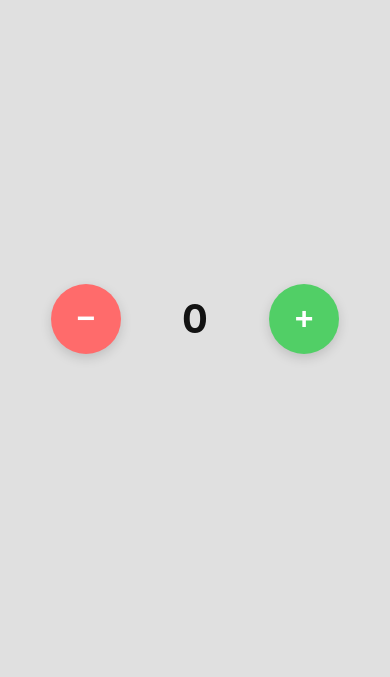
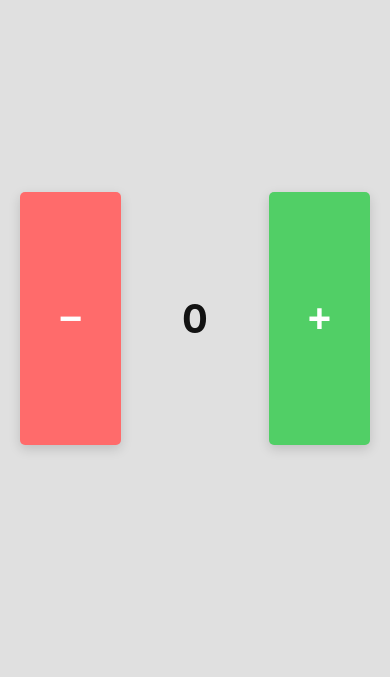
Before and after one commit to my-kiwi/counter, a website built with Vite: page index.html in a window 390 px wide. Shown: the part 81-758 px from the top of the page. Built offline with nearby package versions, Linux system fonts and the light colour scheme.

Commit message:
feat: change buttons shape from circles to rectangles + increase their width/height

```diff
--- a/styles.css
+++ b/styles.css
@@ -69,9 +69,9 @@ h1 {
 }
 
 .counter-button {
-  width: 80px;
-  height: 80px;
-  border-radius: 50%;
+  width: 30svw;
+  height: 30svh;
+  border-radius: 5px;
   border: none;
   font-size: 2.5rem;
   font-weight: bold;
@@ -119,12 +119,6 @@ h1 {
     gap: 1.5rem;
   }
 
-  .counter-button {
-    width: 70px;
-    height: 70px;
-    font-size: 2rem;
-  }
-
   .counter-display {
     font-size: 2.5rem;
     min-width: 100px;
```
